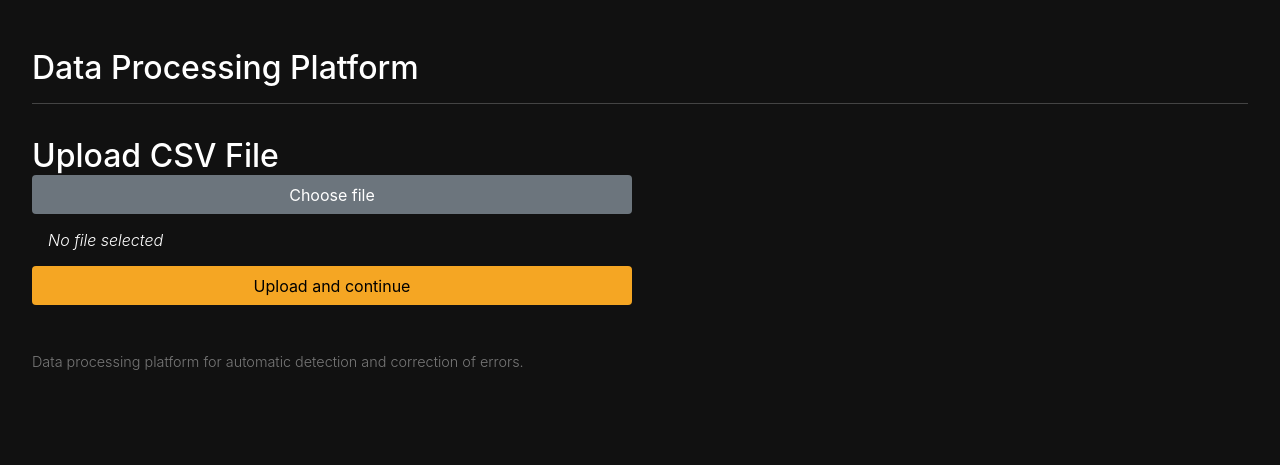
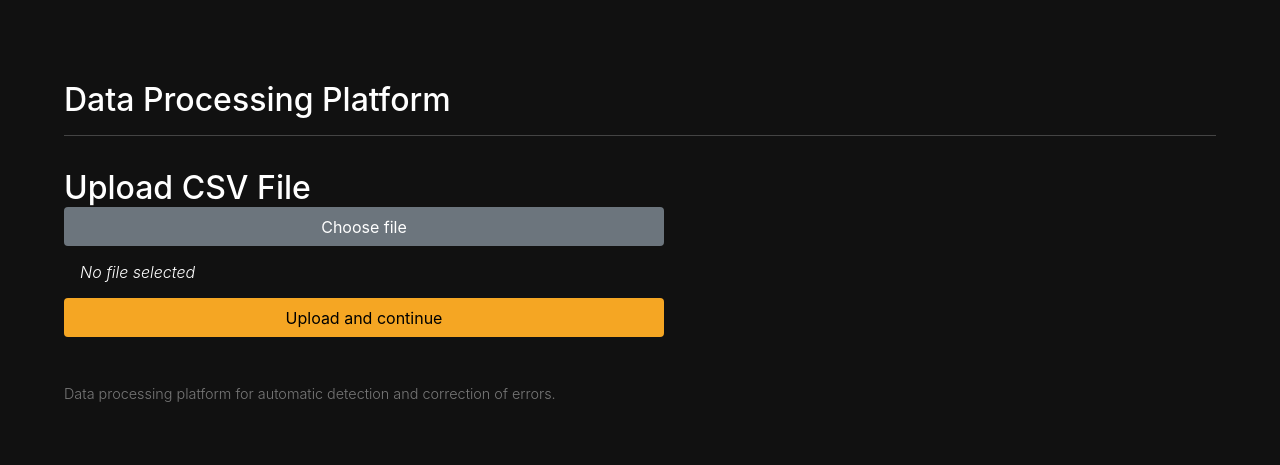
Before and after one commit to tomasalamos/imot2904, a Flask app: page / in a window 1280 px wide. Shown: the top 465 px of the page. Run offline with Flask 3, Linux system fonts and the light colour scheme.

Commit message:
cambios colores

```diff
--- a/templates/layout.html
+++ b/templates/layout.html
@@ -10,7 +10,7 @@
       background-color: #111;
       color: #fff;
       margin: 0;
-      padding: 2rem 2rem 2rem 2rem;
+      padding: 4rem 4rem 4rem 4rem;
       font-weight: 300;
       font-size: 16px;
     }
@@ -61,6 +61,9 @@
 
     .button-gray { background-color: #6c757d; color: white; }
     .button-gray:hover { background-color: #5a6268; }
+
+    .button-blue { background-color: #0b66b5; color: white; }
+    .button-blue:hover { background-color: #206497; }
 
     .button-yellow { background-color: #f5a623; color: #000; }
     .button-yellow:hover { background-color: #d48806; }
```
